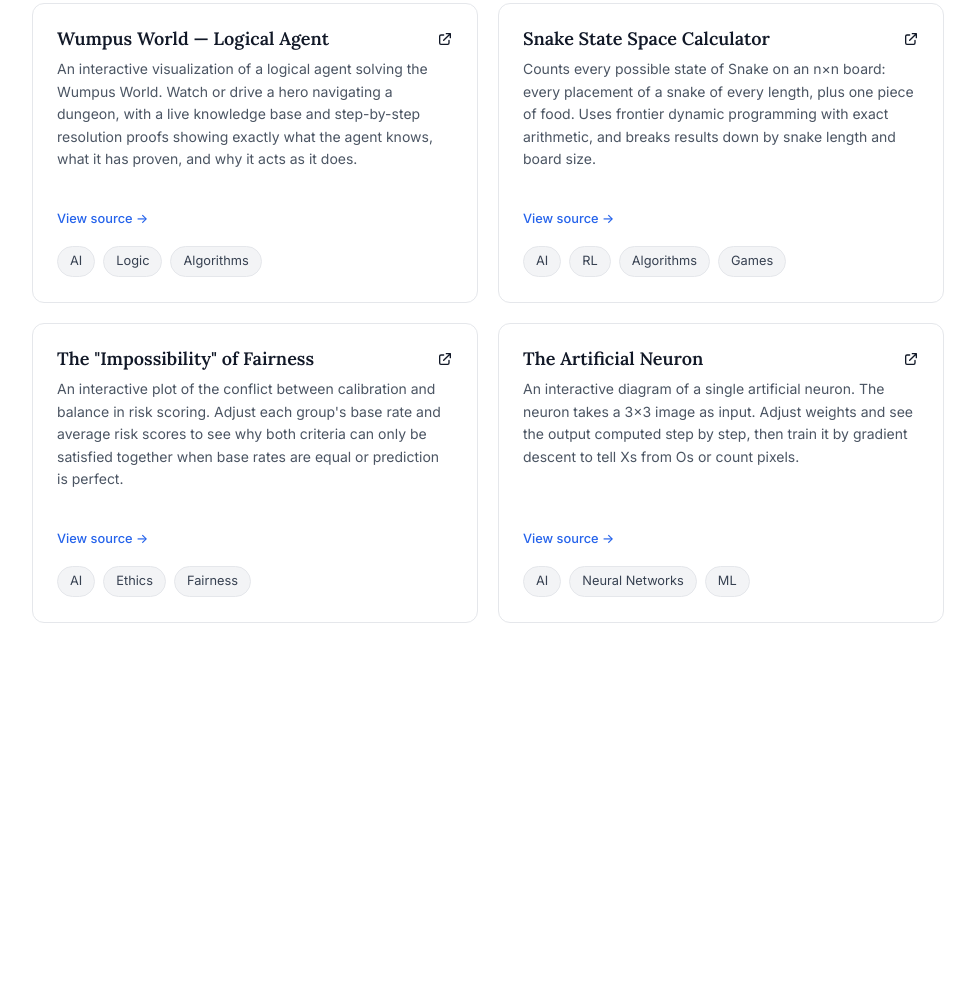
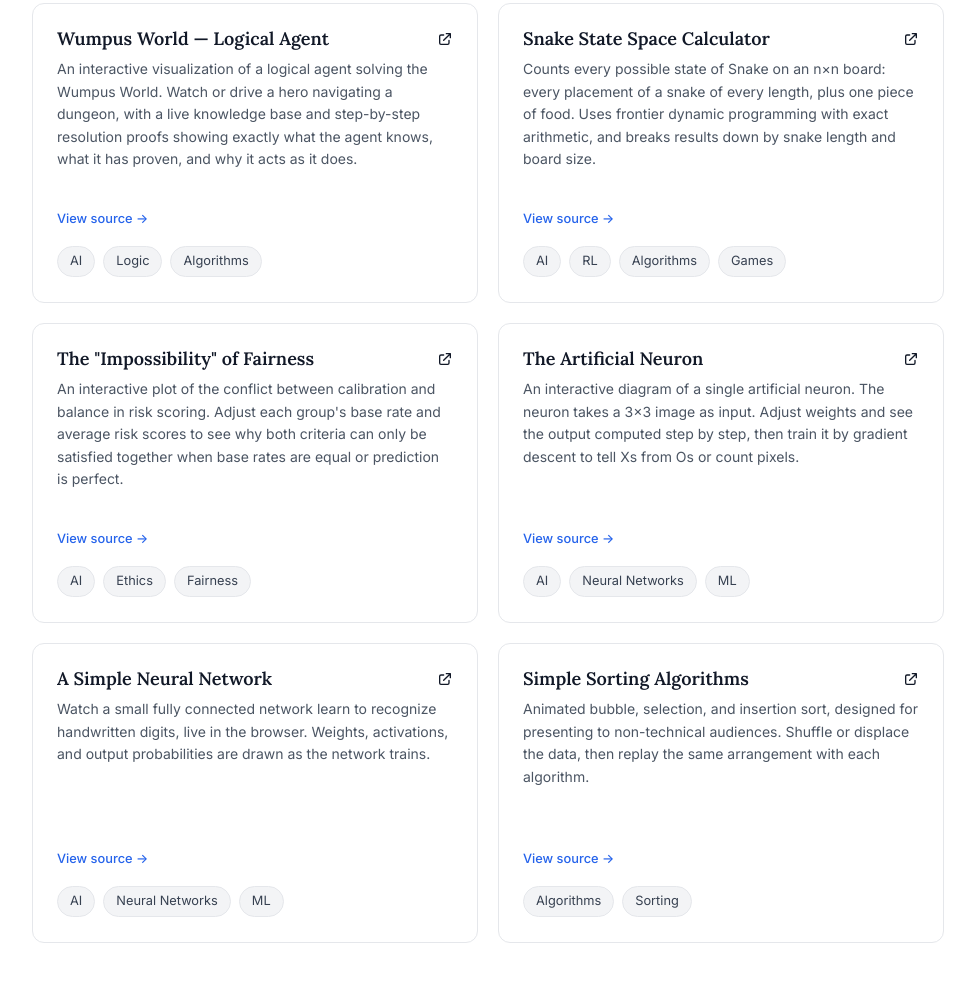
Before and after one commit to tmillhouUA/tylermillhouse, a plain HTML site: page visualizations.html in a window 1280 px wide. Shown: the part 1171-2152 px from the top of the page, without its empty margins (152-1127 px from the left). Before the commit the page ends 1890 px from the top, so only its background shows below. Drawn offline with Linux system fonts and the light colour scheme.

Commit message:
Add Simple Neural Network and Sorting Algorithms cards to Visualizations page
Co-Authored-By: Claude Opus 5.5 <noreply@anthropic.com>

```diff
--- a/visualizations.html
+++ b/visualizations.html
@@ -213,6 +213,41 @@
           </div>
         </div>
 
+        <div class="viz-card">
+          <a class="card-live-link" href="https://tmillhouua.github.io/FullyConnectedNetworkViz/" target="_blank" rel="noopener">
+            <svg class="external-icon" xmlns="http://www.w3.org/2000/svg" width="16" height="16" fill="none" viewBox="0 0 24 24" stroke="currentColor" stroke-width="2">
+              <path stroke-linecap="round" stroke-linejoin="round" d="M10 6H6a2 2 0 00-2 2v10a2 2 0 002 2h10a2 2 0 002-2v-4M14 4h6m0 0v6m0-6L10 14" />
+            </svg>
+          </a>
+          <h3><a href="https://tmillhouua.github.io/FullyConnectedNetworkViz/" target="_blank" rel="noopener">A Simple Neural Network</a></h3>
+          <p>Watch a small fully connected network learn to recognize handwritten digits, live in the browser. Weights, activations, and output probabilities are drawn as the network trains.</p>
+          <div class="card-repo-link">
+            <a href="https://github.com/tmillhouUA/FullyConnectedNetworkViz" target="_blank" rel="noopener">View source →</a>
+          </div>
+          <div class="tags">
+            <span class="tag">AI</span>
+            <span class="tag">Neural Networks</span>
+            <span class="tag">ML</span>
+          </div>
+        </div>
+
+        <div class="viz-card">
+          <a class="card-live-link" href="https://tmillhouua.github.io/SortingViz/" target="_blank" rel="noopener">
+            <svg class="external-icon" xmlns="http://www.w3.org/2000/svg" width="16" height="16" fill="none" viewBox="0 0 24 24" stroke="currentColor" stroke-width="2">
+              <path stroke-linecap="round" stroke-linejoin="round" d="M10 6H6a2 2 0 00-2 2v10a2 2 0 002 2h10a2 2 0 002-2v-4M14 4h6m0 0v6m0-6L10 14" />
+            </svg>
+          </a>
+          <h3><a href="https://tmillhouua.github.io/SortingViz/" target="_blank" rel="noopener">Simple Sorting Algorithms</a></h3>
+          <p>Animated bubble, selection, and insertion sort, designed for presenting to non-technical audiences. Shuffle or displace the data, then replay the same arrangement with each algorithm.</p>
+          <div class="card-repo-link">
+            <a href="https://github.com/tmillhouUA/SortingViz" target="_blank" rel="noopener">View source →</a>
+          </div>
+          <div class="tags">
+            <span class="tag">Algorithms</span>
+            <span class="tag">Sorting</span>
+          </div>
+        </div>
+
 
       </div>
     </div>
```
